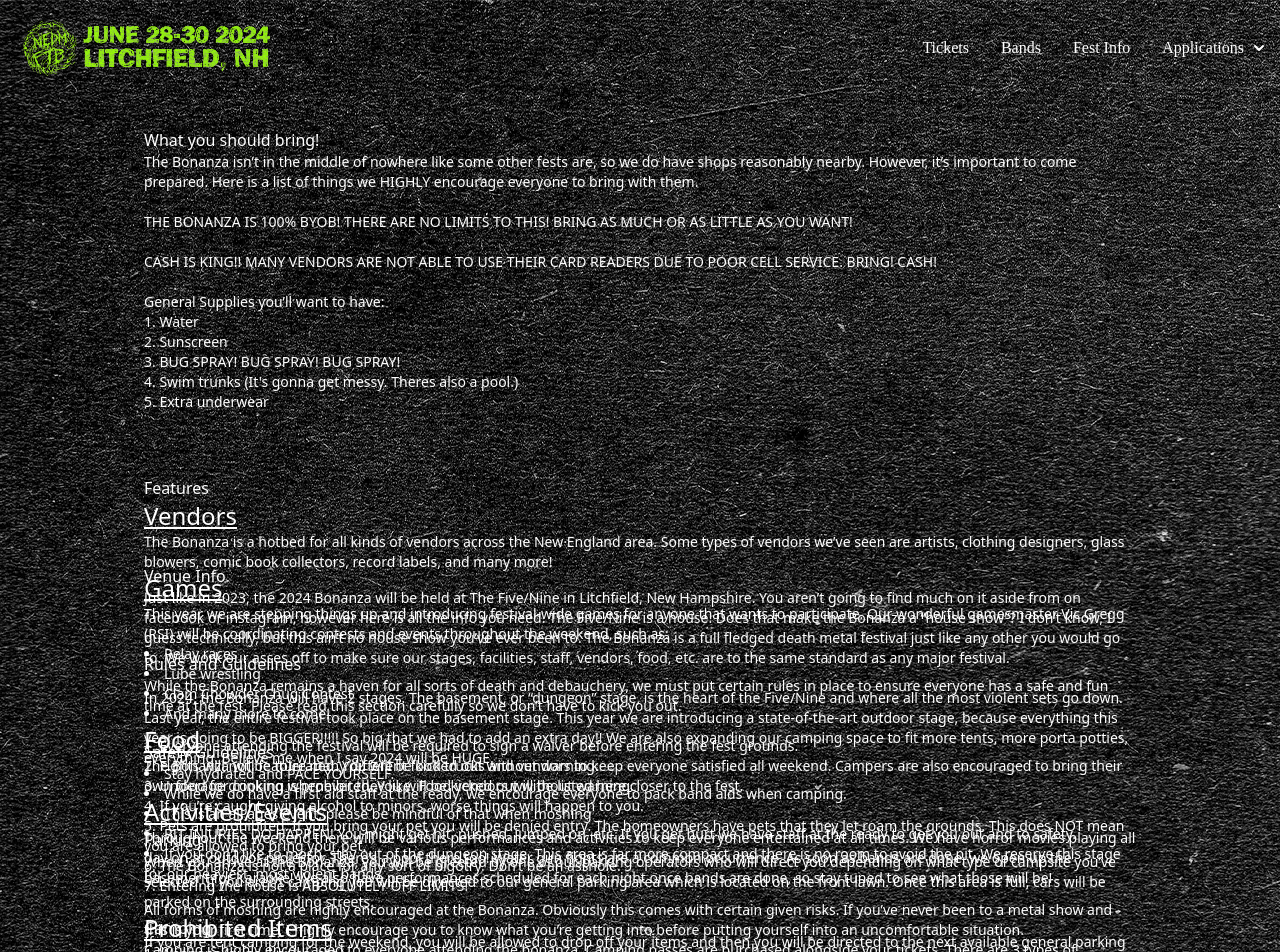
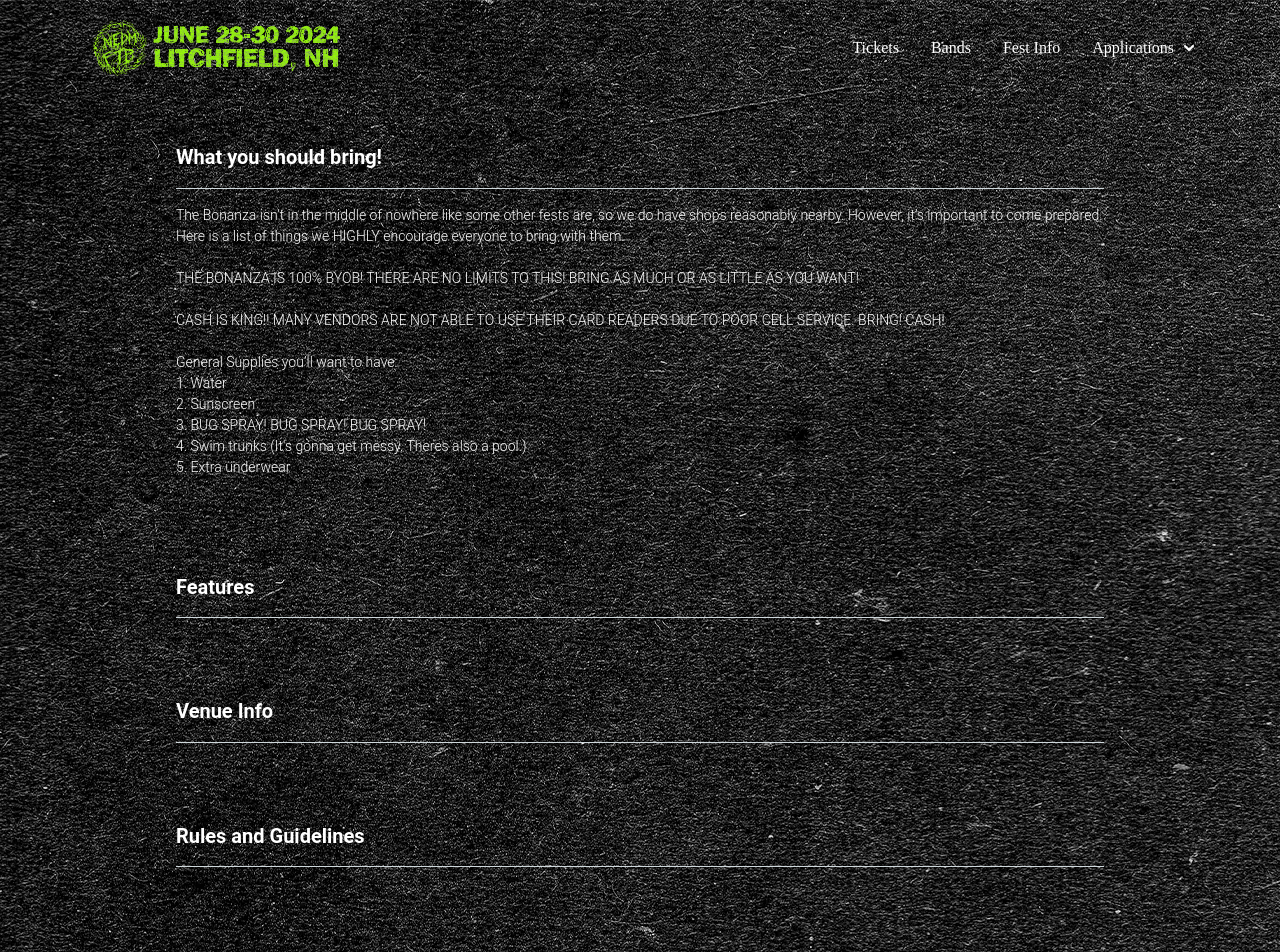
Before and after one commit to griffinamaral98/nedm-bonanza, a React (Vite) app: page /festinfo in a window 1280 px wide. Shown: the top 952 px of the page. Built offline with nearby package versions, Linux system fonts and the light colour scheme; a web font is replaced by a local one.

Commit message:
Updated tailwind config and hover states for info

```diff
--- a/src/components/Info/Accordion.jsx
+++ b/src/components/Info/Accordion.jsx
@@ -16,7 +16,10 @@ const AccordionInfo = () => {
         open={open === 1}
         className="py-8 px-4 mx-auto max-w-screen-lg"
       >
-        <AccordionHeader onClick={() => handleOpen(1)} className="text-white">
+        <AccordionHeader
+          onClick={() => handleOpen(1)}
+          className="text-white hover:text-[#96ff00]"
+        >
           What you should bring!
         </AccordionHeader>
         <AccordionBody className="text-white">
@@ -51,7 +54,10 @@ const AccordionInfo = () => {
         open={open === 2}
         className="py-8 px-4 mx-auto max-w-screen-lg"
       >
-        <AccordionHeader onClick={() => handleOpen(2)} className="text-white">
+        <AccordionHeader
+          onClick={() => handleOpen(2)}
+          className="text-white hover:text-[#96ff00]"
+        >
           Features
         </AccordionHeader>
         <AccordionBody className="text-white">
@@ -102,7 +108,10 @@ const AccordionInfo = () => {
         open={open === 3}
         className="py-8 px-4 mx-auto max-w-screen-lg"
       >
-        <AccordionHeader onClick={() => handleOpen(3)} className="text-white">
+        <AccordionHeader
+          onClick={() => handleOpen(3)}
+          className="text-white hover:text-[#96ff00]"
+        >
           Venue Info
         </AccordionHeader>
         <AccordionBody className="text-white">
@@ -132,7 +141,10 @@ const AccordionInfo = () => {
         open={open === 4}
         className="py-8 px-4 mx-auto max-w-screen-lg"
       >
-        <AccordionHeader onClick={() => handleOpen(4)} className="text-white">
+        <AccordionHeader
+          onClick={() => handleOpen(4)}
+          className="text-white hover:text-[#96ff00]"
+        >
           Rules and Guidelines
         </AccordionHeader>
         <AccordionBody className="text-white">
@@ -185,7 +197,10 @@ const AccordionInfo = () => {
         open={open === 5}
         className="py-8 px-4 mx-auto max-w-screen-lg"
       >
-        <AccordionHeader onClick={() => handleOpen(5)} className="text-white">
+        <AccordionHeader
+          onClick={() => handleOpen(5)}
+          className="text-white hover:text-[#96ff00]"
+        >
           Safety Guidelines
         </AccordionHeader>
         <AccordionBody className="text-white">
@@ -225,7 +240,10 @@ const AccordionInfo = () => {
         open={open === 6}
         className="py-8 px-4 mx-auto max-w-screen-lg"
       >
-        <AccordionHeader onClick={() => handleOpen(6)} className="text-white">
+        <AccordionHeader
+          onClick={() => handleOpen(6)}
+          className="text-white hover:text-[#96ff00]"
+        >
           Parking
         </AccordionHeader>
         <AccordionBody className="text-white">
@@ -251,7 +269,10 @@ const AccordionInfo = () => {
         open={open === 7}
         className="py-8 px-4 mx-auto max-w-screen-lg"
       >
-        <AccordionHeader onClick={() => handleOpen(7)} className="text-white">
+        <AccordionHeader
+          onClick={() => handleOpen(7)}
+          className="text-white hover:text-[#96ff00]"
+        >
           Camping
         </AccordionHeader>
         <AccordionBody className="text-white">
@@ -314,7 +335,10 @@ const AccordionInfo = () => {
         open={open === 8}
         className="py-8 px-4 mx-auto max-w-screen-lg"
       >
-        <AccordionHeader onClick={() => handleOpen(8)} className="text-white">
+        <AccordionHeader
+          onClick={() => handleOpen(8)}
+          className="text-white hover:text-[#96ff00]"
+        >
           General FAQ
         </AccordionHeader>
         <AccordionBody className="text-white">
--- a/tailwind.config.js
+++ b/tailwind.config.js
@@ -1,8 +1,11 @@
 /** @type {import('tailwindcss').Config} */
-export default {
-  content: ["./index.html", "./src/**/*.{js,ts,jsx,tsx}"],
+/*eslint-env node*/
+const withMT = require("@material-tailwind/react/utils/withMT");
+
+module.exports = withMT({
+  content: ["./index.html", "./src/**/*.{vue,js,ts,jsx,tsx}"],
   theme: {
     extend: {},
   },
   plugins: [],
-};
+});
```
